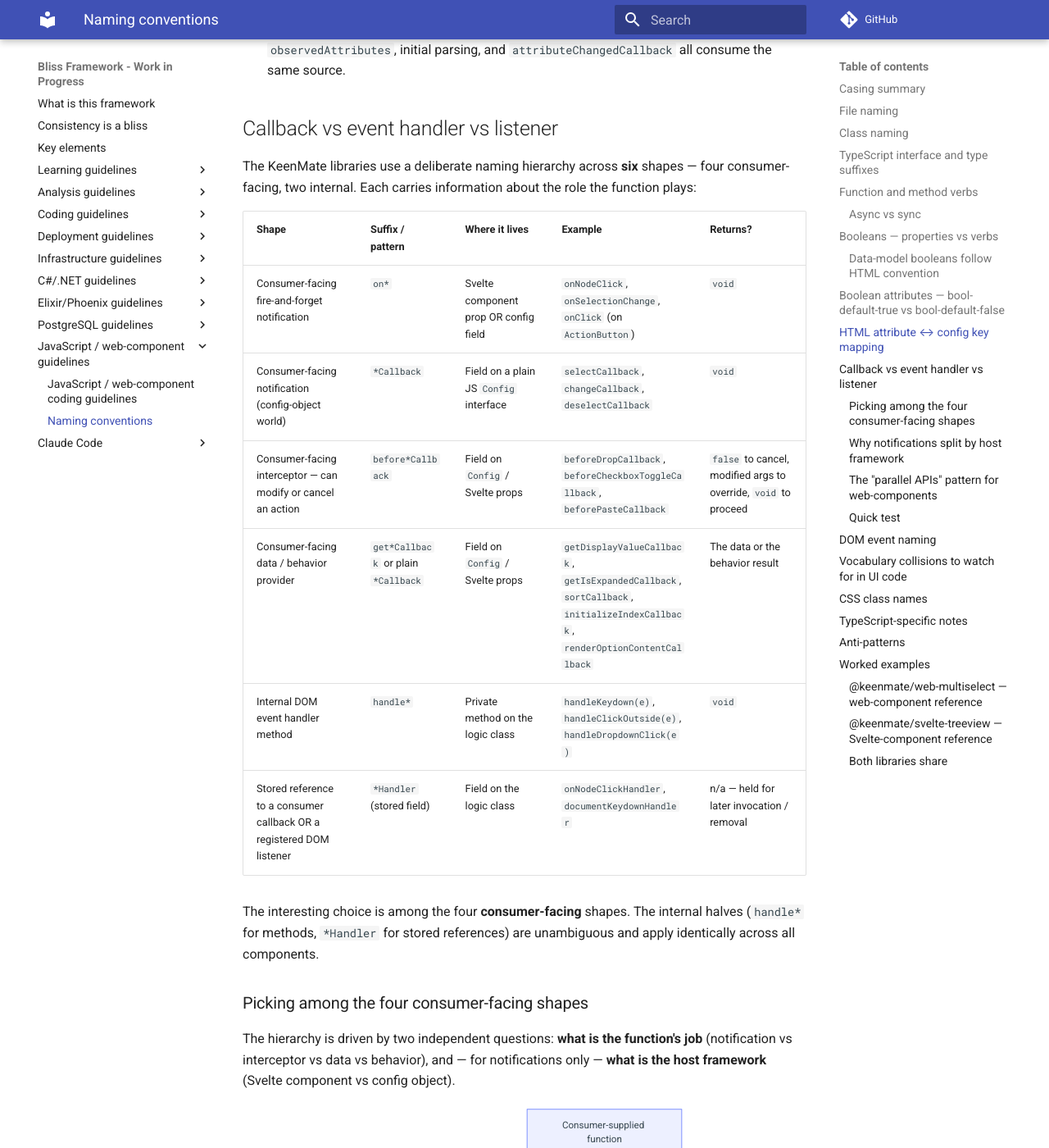
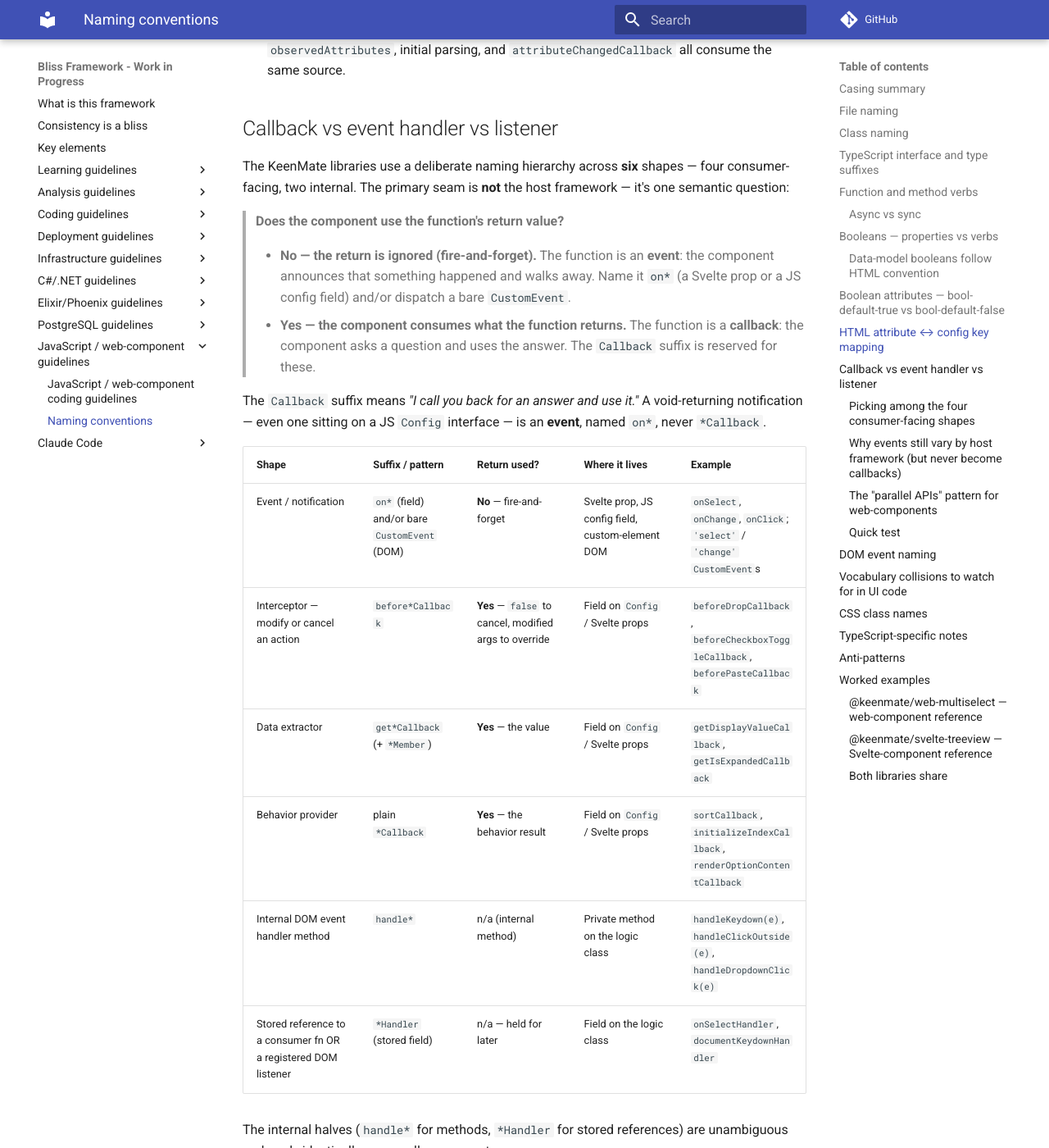
Before and after one commit to bliss-framework/web, an MkDocs documentation site: the page built from docs/coding-guidelines-javascript/naming-conventions.md, in a window 1280 px wide and 1400 px high, scrolled down 7048 px. Shown: the whole window at 82% size. Built offline with MkDocs 1.6.1 and Material for MkDocs 9.7.7, drawn with Linux system fonts in a browser that asks for light colours; comment, search, counter and statistics services are not loaded; some of the changed text lies outside the part shown.

Commit message:
naming-conventions: callback-vs-event split on return value, not host
Resolve the self-contradiction (onClick listed as a valid on* config
field while config notifications were required to be *Callback). The seam
is now whether the component uses the return value: ignored -> event
(on* / CustomEvent), consumed -> callback (before*/get*/behavior).
Rebuild the flowchart and summary tables, rename selectCallback/etc.
examples to on*, mark the old config-*Callback-notification spelling
deprecated.

Co-Authored-By: Claude Opus 4.8 (1M context) <noreply@anthropic.com>

````diff
--- a/docs/coding-guidelines-javascript/naming-conventions.md
+++ b/docs/coding-guidelines-javascript/naming-conventions.md
@@ -165,62 +165,69 @@ The pattern:
 
 ## Callback vs event handler vs listener
 
-The KeenMate libraries use a deliberate naming hierarchy across **six** shapes — four consumer-facing, two internal. Each carries information about the role the function plays:
+The KeenMate libraries use a deliberate naming hierarchy across **six** shapes — four consumer-facing, two internal. The primary seam is **not** the host framework — it's one semantic question:
 
-| Shape | Suffix / pattern | Where it lives | Example | Returns? |
-|-------|------------------|----------------|---------|----------|
-| Consumer-facing fire-and-forget notification | `on*` | Svelte component prop OR config field | `onNodeClick`, `onSelectionChange`, `onClick` (on `ActionButton`) | `void` |
-| Consumer-facing notification (config-object world) | `*Callback` | Field on a plain JS `Config` interface | `selectCallback`, `changeCallback`, `deselectCallback` | `void` |
-| Consumer-facing interceptor — can modify or cancel an action | `before*Callback` | Field on `Config` / Svelte props | `beforeDropCallback`, `beforeCheckboxToggleCallback`, `beforePasteCallback` | `false` to cancel, modified args to override, `void` to proceed |
-| Consumer-facing data / behavior provider | `get*Callback` or plain `*Callback` | Field on `Config` / Svelte props | `getDisplayValueCallback`, `getIsExpandedCallback`, `sortCallback`, `initializeIndexCallback`, `renderOptionContentCallback` | The data or the behavior result |
-| Internal DOM event handler method | `handle*` | Private method on the logic class | `handleKeydown(e)`, `handleClickOutside(e)`, `handleDropdownClick(e)` | `void` |
-| Stored reference to a consumer callback OR a registered DOM listener | `*Handler` (stored field) | Field on the logic class | `onNodeClickHandler`, `documentKeydownHandler` | n/a — held for later invocation / removal |
+> **Does the component use the function's return value?**
+>
+> - **No — the return is ignored (fire-and-forget).** The function is an **event**: the component announces that something happened and walks away. Name it `on*` (a Svelte prop or a JS config field) and/or dispatch a bare `CustomEvent`.
+> - **Yes — the component consumes what the function returns.** The function is a **callback**: the component asks a question and uses the answer. The `Callback` suffix is reserved for these.
 
-The interesting choice is among the four **consumer-facing** shapes. The internal halves (`handle*` for methods, `*Handler` for stored references) are unambiguous and apply identically across all components.
+The `Callback` suffix means *"I call you back for an answer and use it."* A void-returning notification — even one sitting on a JS `Config` interface — is an **event**, named `on*`, never `*Callback`.
+
+| Shape | Suffix / pattern | Return used? | Where it lives | Example |
+|-------|------------------|--------------|----------------|---------|
+| Event / notification | `on*` (field) and/or bare `CustomEvent` (DOM) | **No** — fire-and-forget | Svelte prop, JS config field, custom-element DOM | `onSelect`, `onChange`, `onClick`; `'select'` / `'change'` `CustomEvent`s |
+| Interceptor — modify or cancel an action | `before*Callback` | **Yes** — `false` to cancel, modified args to override | Field on `Config` / Svelte props | `beforeDropCallback`, `beforeCheckboxToggleCallback`, `beforePasteCallback` |
+| Data extractor | `get*Callback` (+ `*Member`) | **Yes** — the value | Field on `Config` / Svelte props | `getDisplayValueCallback`, `getIsExpandedCallback` |
+| Behavior provider | plain `*Callback` | **Yes** — the behavior result | Field on `Config` / Svelte props | `sortCallback`, `initializeIndexCallback`, `renderOptionContentCallback` |
+| Internal DOM event handler method | `handle*` | n/a (internal method) | Private method on the logic class | `handleKeydown(e)`, `handleClickOutside(e)`, `handleDropdownClick(e)` |
+| Stored reference to a consumer fn OR a registered DOM listener | `*Handler` (stored field) | n/a — held for later | Field on the logic class | `onSelectHandler`, `documentKeydownHandler` |
+
+The internal halves (`handle*` for methods, `*Handler` for stored references) are unambiguous and apply identically across all components.
 
 ### Picking among the four consumer-facing shapes
 
-The hierarchy is driven by two independent questions: **what is the function's job** (notification vs interceptor vs data vs behavior), and — for notifications only — **what is the host framework** (Svelte component vs config object).
+One question decides callback-vs-event; a refinement picks the callback kind. The host framework only decides *where an event's field lives* — it never turns an event into a callback.
 
 ```mermaid
 flowchart TD
-    A[Consumer-supplied function] --> B{Job?}
-    B -->|"Tell me when X happened"| C[Notification]
-    B -->|"Check before X happens, let me cancel/modify"| D[before*Callback]
-    B -->|"Tell me the value of Y for this item"| E[get*Callback]
-    B -->|"Customize how Z works (sort, render, init)"| F["*Callback (plain)"]
-    C --> G{Where does it live?}
-    G -->|"Svelte component prop"| H["on*"]
-    G -->|"Field on a JS Config object"| I["*Callback"]
-    G -->|"Custom-element public DOM API"| J["CustomEvent + addEventListener<br/>(no prop name at all)"]
+    A[Consumer-supplied function] --> B{Does the component use the return value?}
+    B -->|"No — fire-and-forget"| C[Event]
+    B -->|"Yes — cancel/modify before X"| D[before*Callback]
+    B -->|"Yes — value of Y for this item"| E[get*Callback]
+    B -->|"Yes — custom behavior (sort, render, init)"| F["*Callback (plain)"]
+    C --> G{Subscription surface?}
+    G -->|"Svelte component prop"| H["on* prop"]
+    G -->|"Field on a JS Config object"| I["on* field"]
+    G -->|"Custom-element public DOM API"| J["bare CustomEvent + addEventListener"]
 ```
 
 In words:
 
-| Job | Pattern | KeenMate examples |
-|-----|---------|-------------------|
-| **Notification** — "tell me when X happened, I don't need to influence anything" | `on*` for Svelte components; `*Callback` for plain JS config objects; bare `CustomEvent` name for custom-element DOM API | `onNodeClick` (treeview Svelte prop), `selectCallback` (multiselect config), `'select'` (multiselect CustomEvent) |
-| **Interceptor** — "let me see X before it happens and possibly cancel or modify it" | `before*Callback`, regardless of host framework | `beforeDropCallback`, `beforeCopyCallback`, `beforeCheckboxToggleCallback` |
-| **Data provider** — "tell me the value of Y for this data item, paired with a `*Member` string shortcut" | `get*Callback`, regardless of host framework | `getDisplayValueCallback` + `displayValueMember`, `getIsExpandedCallback` + `isExpandedMember`, `getValueCallback` + `valueMember` |
-| **Behavior provider** — "use this function instead of my default behavior" | `*Callback` plain, regardless of host framework | `sortCallback`, `initializeIndexCallback`, `renderOptionContentCallback`, `customStylesCallback` |
+| Job | Return used? | Pattern | KeenMate examples |
+|-----|--------------|---------|-------------------|
+| **Event / notification** — "tell me when X happened, I won't influence anything" | No | `on*` field (Svelte prop *or* JS config field) and/or bare `CustomEvent` for the DOM API | `onNodeClick` (treeview Svelte prop), `onSelect` (multiselect config), `'select'` (multiselect CustomEvent) |
+| **Interceptor** — "let me see X before it happens and possibly cancel or modify it" | Yes | `before*Callback`, regardless of host framework | `beforeDropCallback`, `beforeCopyCallback`, `beforeCheckboxToggleCallback` |
+| **Data provider** — "tell me the value of Y for this data item, paired with a `*Member` string shortcut" | Yes | `get*Callback`, regardless of host framework | `getDisplayValueCallback` + `displayValueMember`, `getIsExpandedCallback` + `isExpandedMember`, `getValueCallback` + `valueMember` |
+| **Behavior provider** — "use this function instead of my default behavior" | Yes | `*Callback` plain, regardless of host framework | `sortCallback`, `initializeIndexCallback`, `renderOptionContentCallback`, `customStylesCallback` |
 
-The interceptor / data-provider / behavior-provider patterns are **the same in both worlds**, because they all need return values — events can't carry a return value, so there's no Svelte-`on*` form for them.
+The interceptor / data-provider / behavior-provider patterns are **the same in both worlds**, because they all consume a return value — that's what makes them callbacks. An event can't carry a meaningful return value, so it's always `on*` / `CustomEvent`, never `*Callback`.
 
-### Why notifications split by host framework
+### Why events still vary by host framework (but never become callbacks)
 
-The split exists because **the host framework dictates how a consumer subscribes**:
+An event's *spelling stays `on*`*; the host framework only dictates **which fields exist and whether a `CustomEvent` also fires**:
 
 - **Svelte component** (e.g. `svelte-treeview`): consumed as `<Tree onNodeClick={handler} />`. In Svelte 5 runes, every prop is a function field on the component; `on*` matches Svelte's own conventions (Svelte 4's `on:nodeclick` directive collapsed to `onNodeClick` prop in Svelte 5).
-- **Plain JS config object** (e.g. `web-multiselect`'s `MultiSelectConfig`): consumed as `new WebMultiSelect(el, { selectCallback: handler })`. No event system at the config level; everything is a field; `Callback` suffix marks it as "consumer-supplied, optional".
-- **Custom-element DOM API** (e.g. `<web-multiselect>` in any framework): consumed as `el.addEventListener('select', handler)`. The event name is a bare string and follows the HTML standard for built-in event names (`click`, `change`, `select`, `input`, …). No prop name exists at all; nothing is named `on*` in this surface.
+- **Plain JS config object** (e.g. `web-multiselect`'s `MultiSelectConfig`): consumed as `new WebMultiSelect(el, { onSelect: handler })`. The field is an event too — its return is ignored — so it's `on*`, not `*Callback`. (Historically these were `selectCallback` etc.; that spelling mislabelled an event as a callback and is deprecated.)
+- **Custom-element DOM API** (e.g. `<web-multiselect>` in any framework): consumed as `el.addEventListener('select', handler)`. The event name is a bare string and follows the HTML standard for built-in event names (`click`, `change`, `select`, `input`, …). The `on*` form is the *field* spelling for the same event, never the `CustomEvent` string.
 
 ### The "parallel APIs" pattern for web-components
 
-A reusable web-component often exposes the **same** notification two ways: as a `CustomEvent` and as a `*Callback` field in its config. The component should fire both:
+A reusable web-component often exposes the **same** event two ways: as a `CustomEvent` and as an `on*` field in its config. The component should fire both:
 
 ```typescript
 // Inside the component, after the user picks an option:
-this.options.selectCallback?.(item);          // config-side: callback (if provided)
+this.options.onSelect?.(item);                // config-side: on* field (if provided)
 this.element.dispatchEvent(                   // DOM-side: event (always)
     new CustomEvent('select', { detail: { item } })
 );
@@ -228,10 +235,10 @@ this.element.dispatchEvent(                   // DOM-side: event (always)
 
 Why offer both?
 
-- A JS consumer who already holds the instance prefers the `selectCallback` field — it's right there in the config, no `addEventListener` plumbing.
+- A JS consumer who already holds the instance prefers the `onSelect` field — it's right there in the config, no `addEventListener` plumbing.
 - A declarative HTML / Svelte / React consumer prefers the `CustomEvent` because their framework knows how to bind it (`<web-multiselect on:select={handler} />` in Svelte 4, `el.addEventListener('select', …)` in plain HTML/JS).
 
-The reference implementation does this: `@keenmate/web-multiselect` accepts `selectCallback`, `deselectCallback`, `changeCallback` in its config **and** dispatches `'select'`, `'deselect'`, `'change'` `CustomEvent`s on the host element. Both work, both are documented, both are tested.
+Both are fire-and-forget — neither return value is read — which is why both wear the `on*` / bare-event spelling rather than `*Callback`. The reference implementation does this: `@keenmate/web-multiselect` accepts `onSelect`, `onDeselect`, `onChange` in its config **and** dispatches `'select'`, `'deselect'`, `'change'` `CustomEvent`s on the host element. Both work, both are documented, both are tested.
 
 Svelte components like `@keenmate/svelte-treeview` don't need this duality — they expose `onNodeClick` as a Svelte prop, and the framework handles subscription. No `CustomEvent` is dispatched.
 
@@ -239,14 +246,14 @@ Svelte components like `@keenmate/svelte-treeview` don't need this duality — t
 
 If you're unsure which suffix to use, ask in this order:
 
-1. **Does my function need to return something the component uses?** → not a notification:
-   - "before this action" → `before*Callback`
+1. **Does the component use what my function returns?** → it's a **callback**:
+   - "before this action, let me cancel/modify" → `before*Callback`
    - "data for this item" → `get*Callback`
    - "custom behavior" → `*Callback` plain
-2. **No return value — it's a notification. What's the host shape?**
-   - Svelte component → `on*`
-   - Plain JS config object → `*Callback`
-   - Custom-element DOM surface → no prop name; dispatch a bare `CustomEvent`
+2. **No — the return is ignored — it's an event.** Spell it `on*`; the surface only decides where the field lives:
+   - Svelte component → `on*` prop
+   - Plain JS config object → `on*` field
+   - Custom-element DOM surface → dispatch a bare `CustomEvent` (the `on*` field is its config twin)
 
 The internal halves (`handle*` for methods, `*Handler` for stored references) are unambiguous: bind a method? `handle*`. Hold a registered handler reference for later removal or invocation? `*Handler`.
 
@@ -305,9 +312,9 @@ The canonical source on CSS structure, theming, BEM enforcement, and the `--base
 | `MultiSelect` and `WebMultiSelect` and `MultiSelectElement` used interchangeably | Vocabulary drift | Settle on the trio: `WebMultiSelect` (logic) + `MultiSelectElement` (custom element) + `<web-multiselect>` (tag). Pick once, don't drift. |
 | Bare `options` for both config and items | Vocabulary collision | `config` for the component's settings, `options` (or `items`) for the selectable list — never both |
 | `onSelect`, `selectEvent`, `select-event` as a `CustomEvent` name | Decoration. CustomEvent names follow HTML standard — bare, short. | `'select'` |
-| `*Callback` for an internal handler | Wrong surface — `Callback` implies "supplied by consumer" | `handle*` for internal methods; reserve `*Callback` for config-provided functions |
+| `*Callback` for an internal handler | Wrong surface — `Callback` implies "supplied by consumer" | `handle*` for internal methods; reserve `*Callback` for consumer-supplied functions whose return the component uses |
 | `on*` used for a function that **returns** something the component uses | `on*` implies fire-and-forget — readers will skip the return value | Pick the right verb: `before*Callback` (interceptor), `get*Callback` (data), or plain `*Callback` (behavior) |
-| `*Callback` notification field on a Svelte component prop | Doesn't match Svelte idiom — readers expect `on*` | Rename to `on*` for Svelte components, keep `*Callback` for plain JS config objects |
+| `*Callback` for a fire-and-forget notification (return ignored), anywhere — Svelte prop *or* JS config field (`selectCallback`, `clickCallback`) | It's an **event**, not a callback; the `Callback` suffix falsely promises a consumed return value | Rename to `on*` (`onSelect`, `onClick`), and/or dispatch a bare `CustomEvent` |
 | Inventing a new lifecycle verb (`setup`, `boot`, `start`, `wakeup`) | Vocabulary sprawl | Pick from the list above (`connect`, `mount`, `attach`, `register`) and use it everywhere in the package |
 | `validateX()` that's read-only inspection | Wrong verb | `checkX()` |
 | `checkX()` that throws on bad input from outside the trust boundary | Wrong verb | `validateX()` |
@@ -325,7 +332,7 @@ Two reference implementations are cited throughout this guide — one for each h
 - Side layer: `types.ts` (models), `logger.ts` (helpers + `LOGGING_CATEGORIES`), `tooltip.ts` and `virtual-scroll.ts` (independently consumable).
 - Attribute mapping: a top-of-file `ATTRIBUTE_TABLE` constant drives `observedAttributes`, initial parsing, and `attributeChangedCallback` — one source of truth.
 - Booleans: every config flag prefixed `is*` or `should*`.
-- Notifications: `*Callback` in config (`selectCallback`, `deselectCallback`, `changeCallback`) **and** bare `CustomEvent` names dispatched on the host (`'select'`, `'deselect'`, `'change'`) — parallel APIs.
+- Events: `on*` in config (`onSelect`, `onDeselect`, `onChange` — return ignored, so events not callbacks) **and** bare `CustomEvent` names dispatched on the host (`'select'`, `'deselect'`, `'change'`) — parallel APIs.
 - Data extractors: `get*Callback` paired with `*Member` (`getValueCallback` + `valueMember`, `getDisplayValueCallback` + `displayValueMember`).
 - Renderers: `render*ContentCallback` (`renderOptionContentCallback`, `renderBadgeContentCallback`).
 - Internal: `handle*` methods, `*Handler` stored references for DOM listeners.
@@ -352,6 +359,6 @@ Two reference implementations are cited throughout this guide — one for each h
 - The Bliss verb registry plus the JS-specific verbs (`render`, `dispatch`, `attach`, `mount`, …).
 - The casing summary, file-naming rules, and CSS-prefix-with-BEM rule.
 
-The difference is **how the consumer subscribes to notifications**, which is dictated by the host framework — not by the library's preference.
+The difference is **how the consumer subscribes to events** (Svelte `on*` prop vs JS `on*` config field vs DOM `CustomEvent`), which is dictated by the host framework — not by the library's preference. The callback-vs-event split itself is decided by one thing only: whether the component uses the return value.
 
 A full validation of each component against the BlissFramework component-library rulebook lives in the `guidelines/web-components/` triad. See that rulebook for the CSS and theming half of the picture.
````
